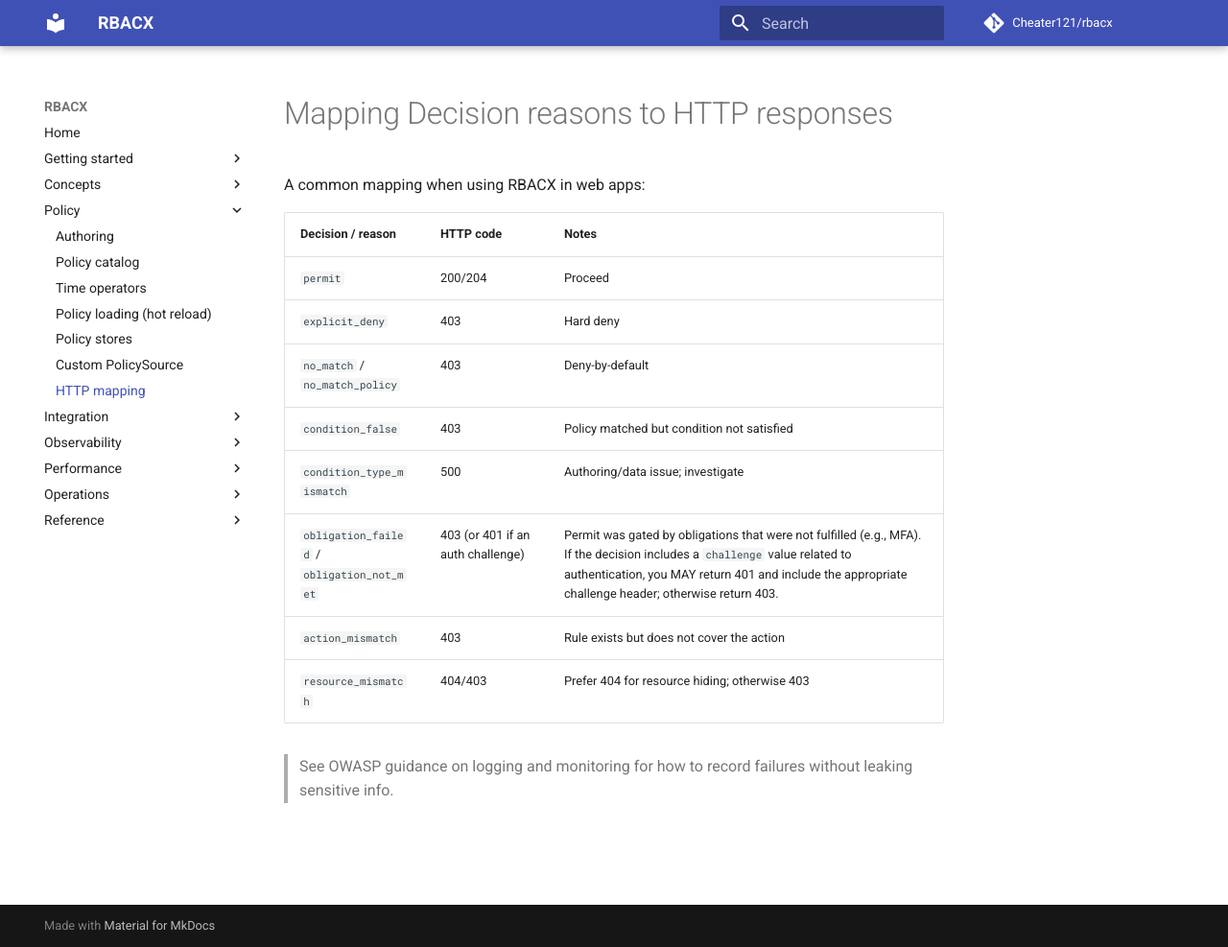
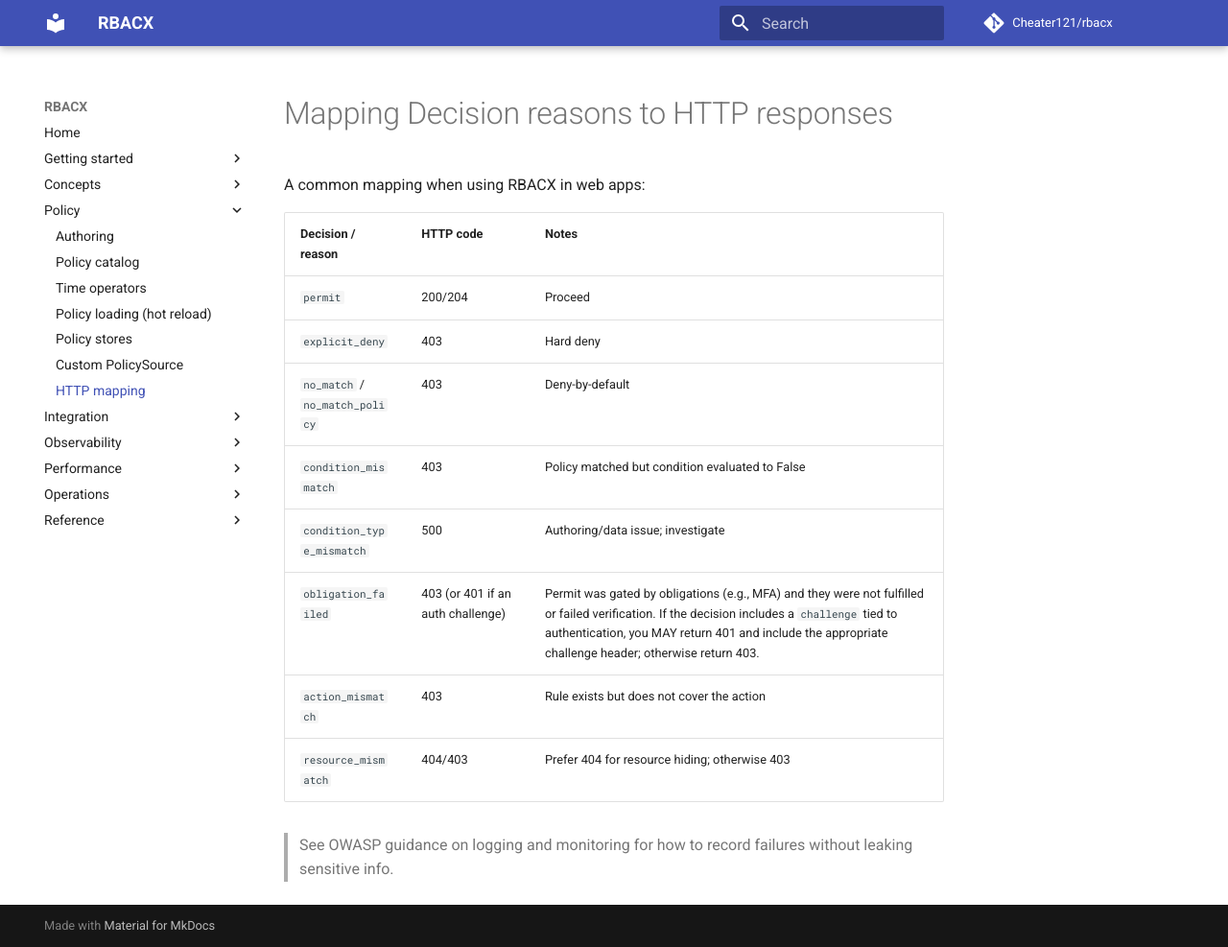
Before and after one commit to Cheater121/rbacx, an MkDocs documentation site: the page built from docs/http_mapping.md, in a window 1280 px wide and 987 px high. Shown: the whole window at 96% size. Built offline with MkDocs 1.6.1 and Material for MkDocs 9.7.7, drawn with Linux system fonts in a browser that asks for light colours; comment, search, counter and statistics services are not loaded.

Commit message:
Update http_mapping.md
`obligation_failed`

```diff
--- a/docs/http_mapping.md
+++ b/docs/http_mapping.md
@@ -1,17 +1,16 @@
-
 # Mapping Decision reasons to HTTP responses
 
 A common mapping when using RBACX in web apps:
 
-| Decision / reason               | HTTP code | Notes |
-|---------------------------------|-----------|-------|
-| `permit`                        | 200/204   | Proceed |
-| `explicit_deny`                 | 403       | Hard deny |
-| `no_match` / `no_match_policy`  | 403       | Deny-by-default |
-| `condition_false`               | 403       | Policy matched but condition not satisfied |
-| `condition_type_mismatch`       | 500       | Authoring/data issue; investigate |
-| `obligation_failed` / `obligation_not_met` | 403 (or 401 if an auth challenge) | Permit was gated by obligations that were not fulfilled (e.g., MFA). If the decision includes a `challenge` value related to authentication, you MAY return 401 and include the appropriate challenge header; otherwise return 403. |
-| `action_mismatch`               | 403       | Rule exists but does not cover the action |
-| `resource_mismatch`             | 404/403   | Prefer 404 for resource hiding; otherwise 403 |
+| Decision / reason                         | HTTP code | Notes |
+|-------------------------------------------|-----------|-------|
+| `permit`                                  | 200/204   | Proceed |
+| `explicit_deny`                           | 403       | Hard deny |
+| `no_match` / `no_match_policy`            | 403       | Deny-by-default |
+| `condition_mismatch`                      | 403       | Policy matched but condition evaluated to False |
+| `condition_type_mismatch`                 | 500       | Authoring/data issue; investigate |
+| `obligation_failed`                       | 403 (or 401 if an auth challenge) | Permit was gated by obligations (e.g., MFA) and they were not fulfilled or failed verification. If the decision includes a `challenge` tied to authentication, you MAY return 401 and include the appropriate challenge header; otherwise return 403. |
+| `action_mismatch`                         | 403       | Rule exists but does not cover the action |
+| `resource_mismatch`                       | 404/403   | Prefer 404 for resource hiding; otherwise 403 |
 
 > See OWASP guidance on logging and monitoring for how to record failures without leaking sensitive info.
```
